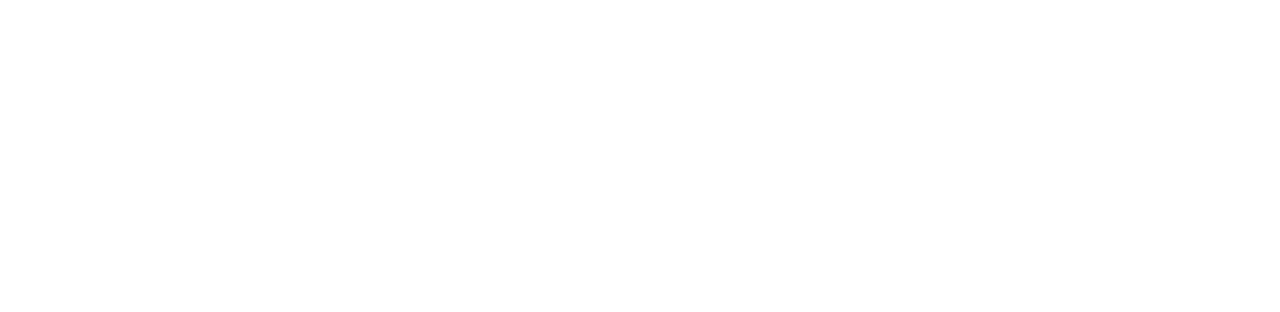
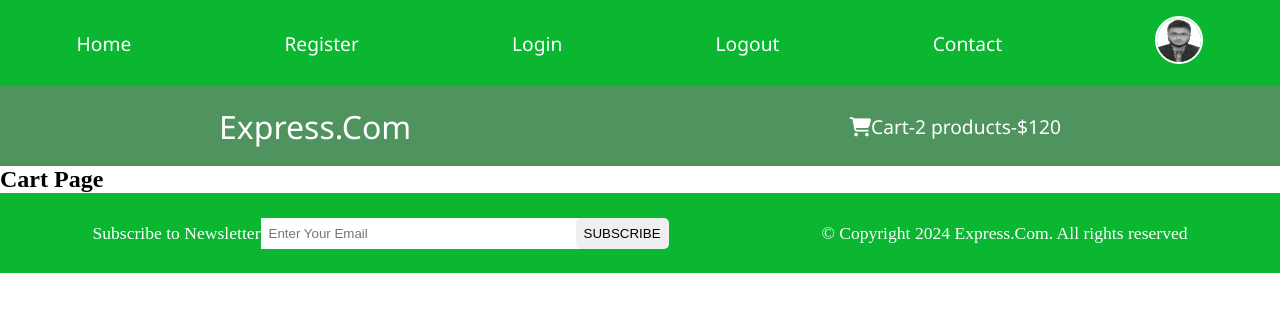
Before and after one commit to Mustakin-140/Express.com, a plain HTML site: page cart.html in a window 1280 px wide. Drawn offline with Linux system fonts and the light colour scheme.

Commit message:
pages added

```diff
--- a/cart.html
+++ b/cart.html
@@ -0,0 +1,77 @@
+<!DOCTYPE html>
+<html lang="en">
+
+<head>
+    <meta charset="UTF-8">
+    <meta name="viewport" content="width=device-width, initial-scale=1.0">
+    <meta name="description" content="this is an ecommerce project">
+    <title>Express.com</title>
+    <!--CSS file-->
+    <link rel="stylesheet" href="style.css">
+    <!-- font awesome cdn link -->
+    <link rel="stylesheet" href="https://cdnjs.cloudflare.com/ajax/libs/font-awesome/6.6.0/css/all.min.css" />
+</head>
+
+<body>
+    <!-- navbar starts -->
+    <nav>
+        <ul class="upper-nav flex-space-around">
+            <li class="nav-list">
+                <a href="index.html" class="nav-link">Home</a>
+            </li>
+
+            <li class="nav-list">
+                <a href="register.html" class="nav-link">Register</a>
+            </li>
+
+            <li class="nav-list">
+                <a href="login.html" class="nav-link">Login</a>
+            </li>
+
+            <li class="nav-list">
+                <a href="index.html" class="nav-link">Logout</a>
+            </li>
+
+            <li class="nav-list">
+                <a href="contact.html" class="nav-link">Contact</a>
+            </li>
+
+            <li class="nav-list">
+                <a href="profile.html" class="nav-link"><img src="./images/Md_Mustakin_Mahi.jpg" alt="profile"
+                        class="profile-pic"></a>
+            </li>
+        </ul>
+
+        <ul class="lower-nav flex-space-around">
+            <li class="nav-list">
+                <a href="index.html" class="nav-brand nav-link">Express.Com</a>
+            </li>
+
+            <li class="nav-list">
+                <a href="cart.html" class="nav-link"><span><i class="fa-solid fa-cart-shopping"></i></span>Cart-2
+                    products-$120</a>
+            </li>
+        </ul>
+    </nav>
+
+
+    <main>
+        <h2>Cart Page</h2>
+    </main>
+
+
+    <!-- footer starts -->
+    <footer class="footer flex-space-around">
+        <div class="flex-space-around">
+            <label for="subscribe">Subscribe to Newsletter</label>
+            <input type="email" id="subscribe" class="footer-input" placeholder="Enter Your Email">
+            <button class="btn btn-subscribe">Subscribe</button>
+        </div>
+        <div>
+            <p>&copy; Copyright 2024 Express.Com. All rights reserved</p>
+        </div>
+    </footer>
+
+</body>
+
+</html>
--- a/style.css
+++ b/style.css
@@ -28,6 +28,19 @@ img{
     display: flex;
     justify-content: space-around;
     align-items: center;
+}
+.btn{
+    border: none;
+    padding: var(--padding);
+    cursor: pointer;
+    text-transform: uppercase;
+    transition: var(--transition);
+    border-radius: 5px;
+}
+
+.btn:hover{
+    background-color: var(--secondaryColor);
+    color: white;
 }
 /* navbar starts */
 nav{
@@ -83,9 +96,24 @@ nav{
     font-size: 2rem;
 }
 
+/* footer starts */
+.footer{
+    padding: 1rem;
+    background-color: var(--primaryColor);
+    min-height: 10vh;
+    color: white;
+    font-size: 1.1rem;
+}
 
+.btn-subscribe{
+    margin-left: -5px;
+}
 
-
+.footer-input{
+    border: none;
+    padding: var(--padding);
+    width:20rem;
+}
 /* responsive */
 @media(max-width:992px){
     .flex-space-around{
```
Also changed, not shown: contact.html (+77 -0 lines), index.html (+16 -0 lines), login.html (+75 -0 lines), product.html (+75 -0 lines), profile.html (+76 -0 lines), register.html (+75 -0 lines).
